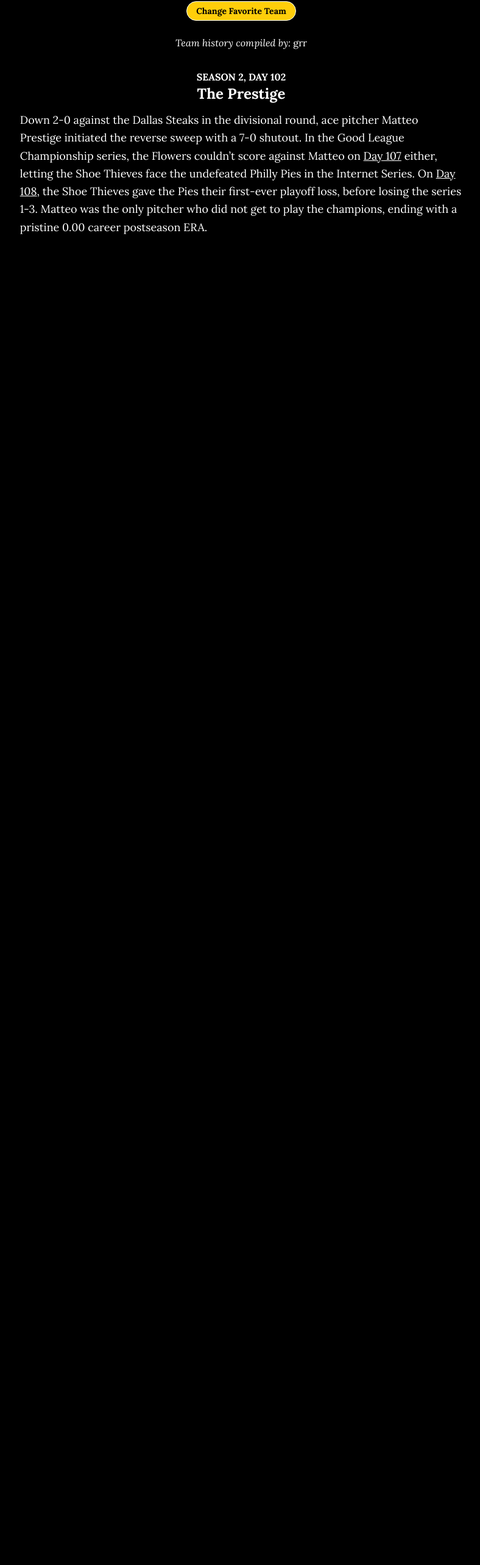
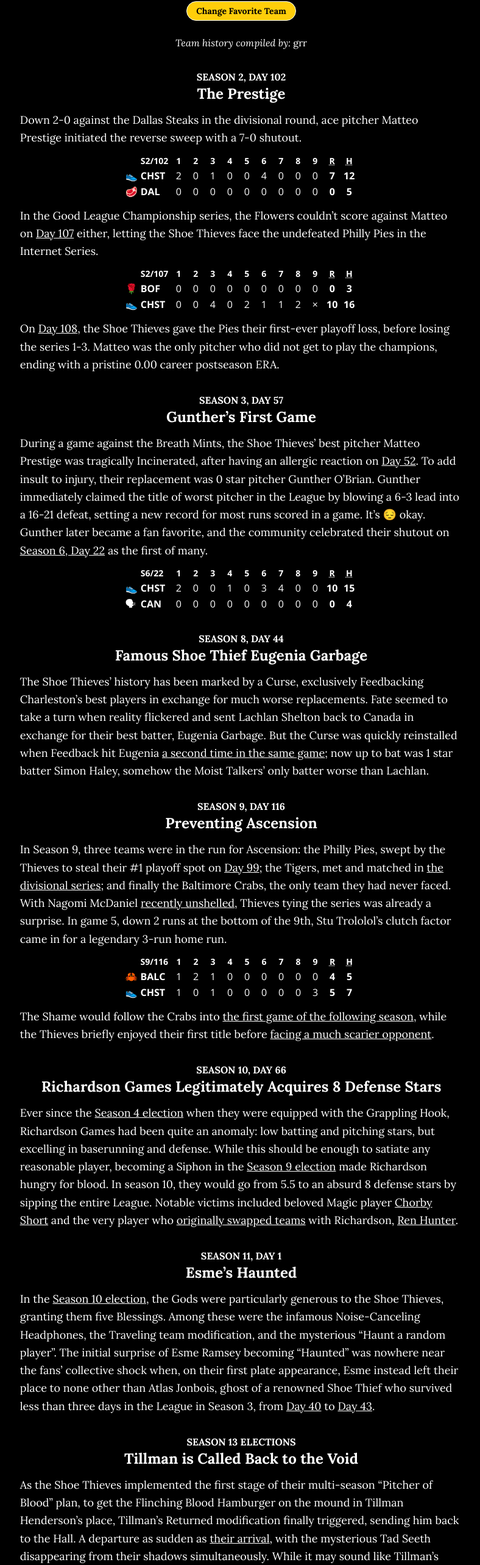
Before and after one commit to iliana/before, a Next.js app: page /_before/histories/shoe-thieves in a window 1280 px wide. Shown: the part 221-2787 px from the top of the page at 61% size, without its empty margins (244-1032 px from the left). Before the commit the page ends 800 px from the top, so only its background shows below. Built offline with nearby package versions, Linux system fonts and the light colour scheme.

Commit message:
testing if i need the league redirect during expansion

```diff
--- /dev/null
+++ b/data/linescore/06566f8d-3d14-4956-b054-36dc981fd589.json
@@ -0,0 +1 @@
+{"id":"06566f8d-3d14-4956-b054-36dc981fd589","season":9,"day":116,"away":{"id":"8d87c468-699a-47a8-b40d-cfb73a5660ad","innings":[1,2,1,0,0,0,0,0,0],"hits":5},"home":{"id":"bfd38797-8404-4b38-8b82-341da28b1f83","innings":[1,0,1,0,0,0,0,0,3],"hits":7}}
--- /dev/null
+++ b/data/linescore/118460c5-641a-470c-b784-d65bf75e6547.json
@@ -0,0 +1 @@
+{"id":"118460c5-641a-470c-b784-d65bf75e6547","season":2,"day":107,"away":{"id":"3f8bbb15-61c0-4e3f-8e4a-907a5fb1565e","innings":[0,0,0,0,0,0,0,0,0],"hits":3},"home":{"id":"bfd38797-8404-4b38-8b82-341da28b1f83","innings":[0,0,4,0,2,1,1,2],"hits":16}}
--- /dev/null
+++ b/data/linescore/b20b4167-a98d-4414-bbbc-c9022b9ad7f0.json
@@ -0,0 +1 @@
+{"id":"b20b4167-a98d-4414-bbbc-c9022b9ad7f0","season":6,"day":22,"away":{"id":"bfd38797-8404-4b38-8b82-341da28b1f83","innings":[2,0,0,1,0,3,4,0,0],"hits":15},"home":{"id":"eb67ae5e-c4bf-46ca-bbbc-425cd34182ff","innings":[0,0,0,0,0,0,0,0,0],"hits":4}}
--- /dev/null
+++ b/data/linescore/b2f79845-18ec-4fae-8234-266d15581e5d.json
@@ -0,0 +1 @@
+{"id":"b2f79845-18ec-4fae-8234-266d15581e5d","season":2,"day":108,"away":{"id":"23e4cbc1-e9cd-47fa-a35b-bfa06f726cb7","innings":[0,1,0,0,0,2,0,1,0],"hits":8},"home":{"id":"bfd38797-8404-4b38-8b82-341da28b1f83","innings":[1,0,0,2,5,0,1,0],"hits":9}}
--- /dev/null
+++ b/data/linescore/c76a00d6-3f28-484a-b0e0-7976b9bc6bfa.json
@@ -0,0 +1 @@
+{"id":"c76a00d6-3f28-484a-b0e0-7976b9bc6bfa","season":2,"day":102,"away":{"id":"bfd38797-8404-4b38-8b82-341da28b1f83","innings":[2,0,1,0,0,4,0,0,0],"hits":12},"home":{"id":"b024e975-1c4a-4575-8936-a3754a08806a","innings":[0,0,0,0,0,0,0,0,0],"hits":5}}
--- a/pages/histories/shoe-thieves.jsx
+++ b/pages/histories/shoe-thieves.jsx
@@ -8,7 +8,12 @@ import loadLineScores from "../../lib/linescore";
 export async function getStaticProps() {
   return {
     props: {
-      linescores: await loadLineScores([]),
+      linescores: await loadLineScores([
+        "c76a00d6-3f28-484a-b0e0-7976b9bc6bfa",
+        "118460c5-641a-470c-b784-d65bf75e6547",
+        "b20b4167-a98d-4414-bbbc-c9022b9ad7f0",
+        "06566f8d-3d14-4956-b054-36dc981fd589"
+      ]),
     },
   };
 }
@@ -17,7 +22,52 @@ export default function Page() {
   return (
     <History authors="grr">
       <Entry title="The Prestige" season={2} day={102}>
-        <p>Down 2-0 against the Dallas Steaks in the divisional round, ace pitcher Matteo Prestige initiated the reverse sweep with a 7-0 shutout. In the Good League Championship series, the Flowers couldn’t score against Matteo on <Jump season={2} day={107}>Day 107</Jump> either, letting the Shoe Thieves face the undefeated Philly Pies in the Internet Series. On <Jump season={2} day={108}>Day 108</Jump>, the Shoe Thieves gave the Pies their first-ever playoff loss, before losing the series 1-3. Matteo was the only pitcher who did not get to play the champions, ending with a pristine 0.00 career postseason ERA.</p>
+        <p>
+          Down 2-0 against the Dallas Steaks in the divisional round, ace pitcher Matteo Prestige initiated the reverse sweep with a 7-0 shutout.
+        </p>
+        <LineScore id="c76a00d6-3f28-484a-b0e0-7976b9bc6bfa" />
+        <p>
+          In the Good League Championship series, the Flowers couldn’t score against Matteo on <Jump season={2} day={107}>Day 107</Jump> either, letting the Shoe Thieves face the undefeated Philly Pies in the Internet Series.
+        </p>
+        <LineScore id="118460c5-641a-470c-b784-d65bf75e6547" />
+        <p>
+          On <Jump season={2} day={108}>Day 108</Jump>, the Shoe Thieves gave the Pies their first-ever playoff loss, before losing the series 1-3. Matteo was the only pitcher who did not get to play the champions, ending with a pristine 0.00 career postseason ERA.
+        </p>
+      </Entry>
+      <Entry date="Season 3, Day 57" title="Gunther’s First Game" time="2020-08-06T04:07:10Z">
+        <p>
+          During a game against the Breath Mints, the Shoe Thieves’ best pitcher Matteo Prestige was tragically Incinerated, after having an allergic reaction on <Jump time="2020-08-05T22:22:50Z">Day 52</Jump>. To add insult to injury, their replacement was 0 star pitcher Gunther O’Brian. Gunther immediately claimed the title of worst pitcher in the League by blowing a 6-3 lead into a 16-21 defeat, setting a new record for most runs scored in a game. It’s 😔 okay. Gunther later became a fan favorite, and the community celebrated their shutout on <Jump season={6} day={22}>Season 6, Day 22</Jump> as the first of many.
+        </p>
+        <LineScore id="b20b4167-a98d-4414-bbbc-c9022b9ad7f0" />
+      </Entry>
+      <Entry date="Season 8, Day 44" title="Famous Shoe Thief Eugenia Garbage" time="2020-09-23T11:04:20Z">
+        <p>
+          The Shoe Thieves’ history has been marked by a Curse, exclusively Feedbacking Charleston’s best players in exchange for much worse replacements. Fate seemed to take a turn when reality flickered and sent Lachlan Shelton back to Canada in exchange for their best batter, Eugenia Garbage. But the Curse was quickly reinstalled when Feedback hit Eugenia <Jump time="2020-09-23T11:19:21Z">a second time in the same game</Jump>; now up to bat was 1 star batter Simon Haley, somehow the Moist Talkers’ only batter worse than Lachlan.
+        </p>
+      </Entry>
+      <Entry date="Season 9, Day 116" title="Preventing Ascension" time="2020-10-11T02:22:50Z">
+        <p>
+          In Season 9, three teams were in the run for Ascension: the Philly Pies, swept by the Thieves to steal their #1 playoff spot on <Jump season={9} day={99}>Day 99</Jump>; the Tigers, met and matched in <Jump season={9} day={106}>the divisional series</Jump>; and finally the Baltimore Crabs, the only team they had never faced. With Nagomi McDaniel <Jump time="2020-10-10T13:12:50Z">recently unshelled</Jump>, Thieves tying the series was already a surprise. In game 5, down 2 runs at the bottom of the 9th, Stu Trololol’s clutch factor came in for a legendary 3-run home run.
+        </p>
+        <LineScore id="06566f8d-3d14-4956-b054-36dc981fd589" />
+        <p>
+          The Shame would follow the Crabs into <Jump team="8d87c468-699a-47a8-b40d-cfb73a5660ad" season={10} day={1}>the first game of the following season</Jump>, while the Thieves briefly enjoyed their first title before <Jump>facing a much scarier opponent</Jump>{/* S9DX */}.
+        </p>
+      </Entry>
+      <Entry date="Season 10, Day 66" title="Richardson Games Legitimately Acquires 8 Defense Stars" time="2020-10-15T10:15:10Z">
+        <p>
+          Ever since the <Jump redirect="/offseason" time="2020-08-30T19:15:00Z">Season 4 election</Jump> when they were equipped with the Grappling Hook, Richardson Games had been quite an anomaly: low batting and pitching stars, but excelling in baserunning and defense. While this should be enough to satiate any reasonable player, becoming a Siphon in the <Jump redirect="/offseason" time="2020-10-11T19:15:00Z">Season 9 election</Jump> made Richardson hungry for blood. In season 10, they would go from 5.5 to an absurd 8 defense stars by sipping the entire League. Notable victims included beloved Magic player <Jump time="2020-10-14T22:13:10Z">Chorby Short</Jump> and the very player who <Jump time="2020-08-28T12:27:30Z">originally swapped teams</Jump> with Richardson, <Jump time="2020-10-13T22:07:10Z">Ren Hunter</Jump>.
+        </p>
+      </Entry>
+      <Entry date="Season 11, Day 1" title="Esme’s Haunted" time="2020-10-19T16:05:50Z">
+        <p>
+          In the <Jump redirect="/offseason" time="2020-10-18T19:30:00Z">Season 10 election</Jump>, the Gods were particularly generous to the Shoe Thieves, granting them five Blessings. Among these were the infamous Noise-Canceling Headphones, the Traveling team modification, and the mysterious “Haunt a random player”. The initial surprise of Esme Ramsey becoming “Haunted” was nowhere near the fans’ collective shock when, on their first plate appearance, Esme instead left their place to none other than Atlas Jonbois, ghost of a renowned Shoe Thief who survived less than three days in the League in Season 3, from <Jump time="2020-08-05T10:19:15Z">Day 40</Jump> to <Jump time="2020-08-05T13:29:50Z">Day 43</Jump>.
+        </p>
+      </Entry>
+      <Entry date="Season 13 Elections" title="Tillman is Called Back to the Void" time="2021-03-14T19:15:00Z">
+        <p>
+          As the Shoe Thieves implemented the first stage of their multi-season “Pitcher of Blood” plan, to get the Flinching Blood Hamburger on the mound in Tillman Henderson’s place, Tillman’s Returned modification finally triggered, sending him back to the Hall. A departure as sudden as <Jump redirect="/leaderboard" time="2020-10-16T20:04:19Z">their arrival</Jump>, with the mysterious Tad Seeth disappearing from their shadows simultaneously. While it may sound like Tillman’s shoes were hard to fill, newcomer Simba Davis easily took the mantle of terrible pitcher to new limits, including <Jump time="2021-03-16T03:09:20Z">allowing 2 grand slams in a single inning</Jump>.
+        </p>
       </Entry>
     </History>
   );
```
